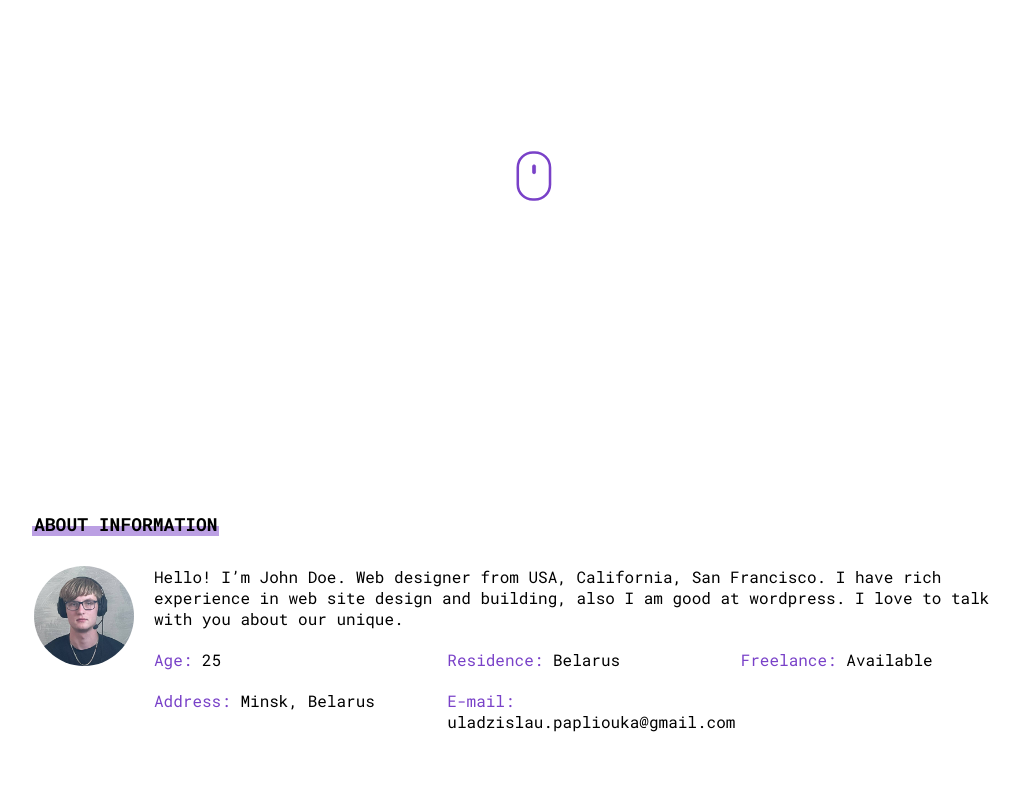
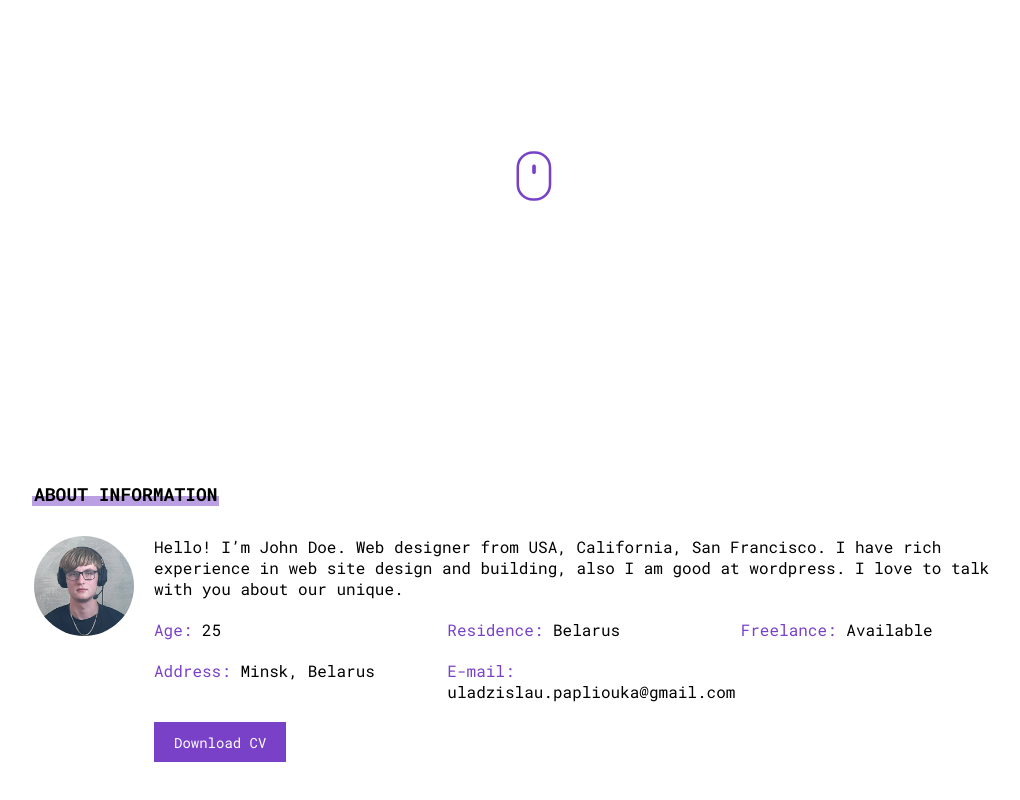
Before and after one commit to UladzislauPapliouka/Portfolio, a React (Create React App) app: page / in a window 1280 px wide. Shown: the part 578-1378 px from the top of the page, without its empty margins (106-1126 px from the left). Built offline with nearby package versions, Linux system fonts and the light colour scheme.

Commit message:
added button styles

```diff
--- /dev/null
+++ b/src/Components/Button.module.scss
@@ -0,0 +1,10 @@
+@import "src/SCSS/variables";
+.mainButton{
+  padding: 5px 20px 5px 20px;
+  background: $primaryColor;
+  height: 40px;
+  color: $firstBackgroundColor;
+  border: none;
+  margin-top: 10px;
+  font-size: 14px;
+}
--- /dev/null
+++ b/src/Components/Button.tsx
@@ -0,0 +1,8 @@
+import React, {ButtonHTMLAttributes, FC} from "react";
+import buttonsStyle from "./Button.module.scss";
+
+export const Button: FC<ButtonHTMLAttributes<HTMLButtonElement>> = (props) =>{
+  return (
+    <button className={buttonsStyle.mainButton} {...props}/>
+  );
+};
--- a/src/Components/InformationBlock.module.scss
+++ b/src/Components/InformationBlock.module.scss
@@ -17,6 +17,10 @@
         align-items: center;
         justify-content: center;
         flex-direction: column;
+        & > button {
+          align-self: flex-start;
+          margin-top: 20px;
+        }
       }
     }
  }
--- a/src/Components/InformationBlock.tsx
+++ b/src/Components/InformationBlock.tsx
@@ -3,6 +3,7 @@ import informationBlockStyles from "./InformationBlock.module.scss";
 import {Container} from "../Conteiners/Container";
 import photo from "./../assets/PHOTOS/Untitled-1.png";
 import {PropertyList} from "./PropertyList";
+import {Button} from "./Button";
 export const InformationBlock: FC = () => {
   const properties = [
     {
@@ -41,6 +42,7 @@ export const InformationBlock: FC = () => {
                 " wordpress. I love to talk with you about our unique."
               }</span>
               <PropertyList properties={properties}/>
+              <Button>Download CV</Button>
             </div>
           </div>
         </div>
--- a/src/index.scss
+++ b/src/index.scss
@@ -28,3 +28,11 @@ body{
     z-index: -1;
   }
 }
+::-webkit-scrollbar-thumb{
+  background-color: $primaryColor;
+  border-radius: 10px;
+}
+::-webkit-scrollbar{
+  background-color: transparent;
+  width: 10px;
+}
```
